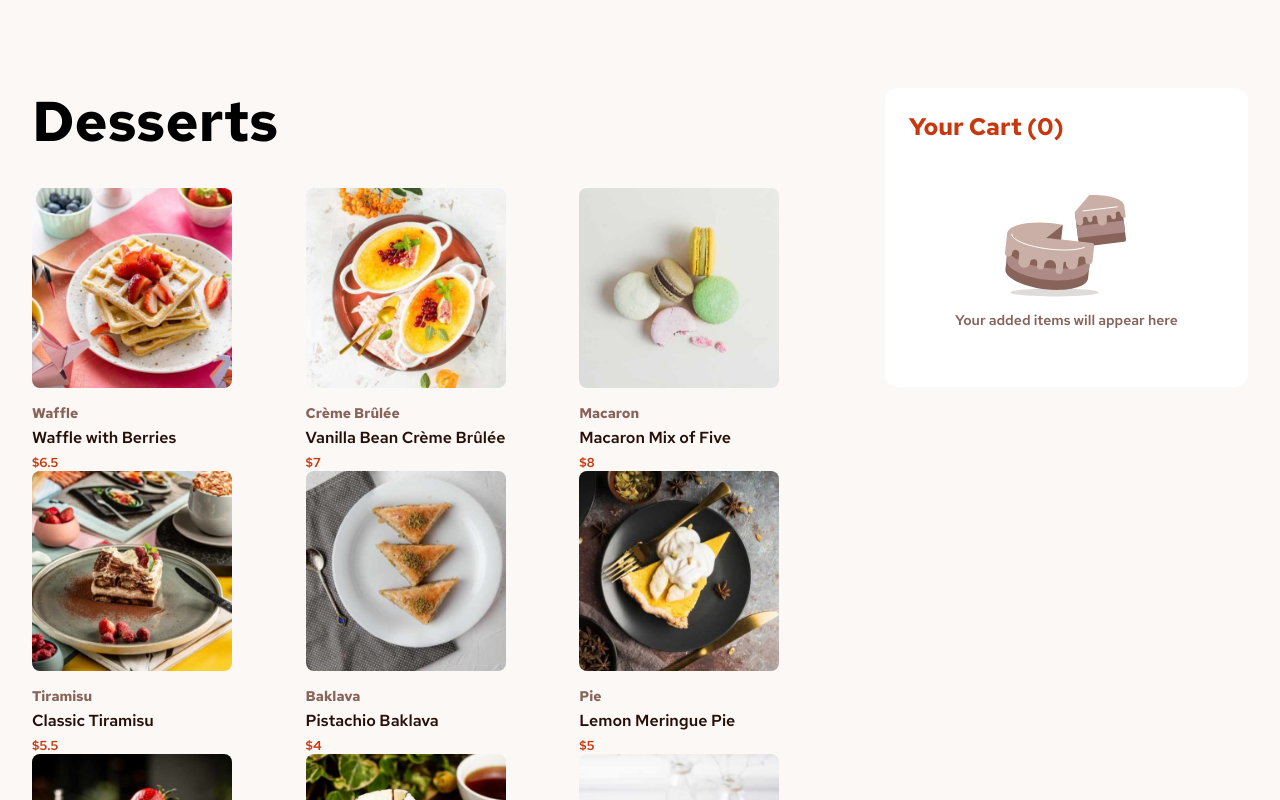
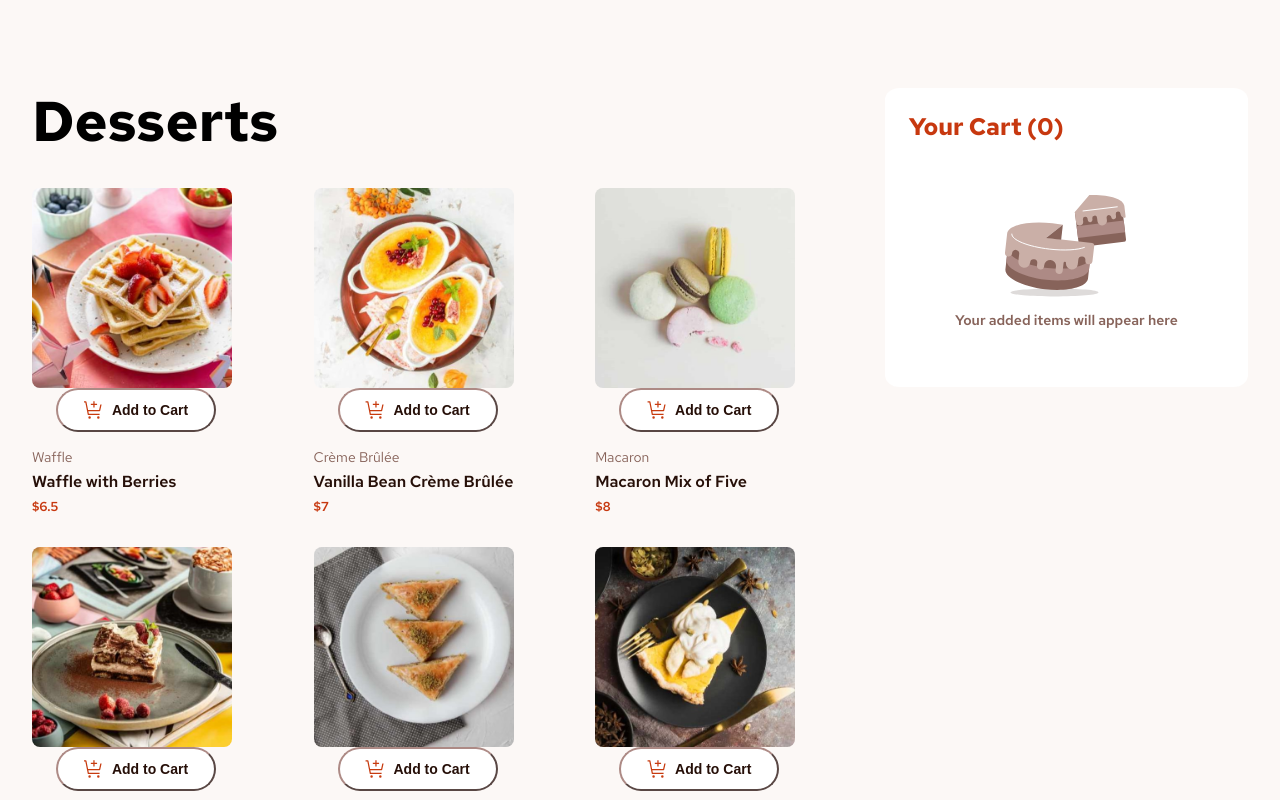
Before and after one commit to rayxonaS/products, a React (Vite) app: page / in a window 1280 px wide. Shown: the top 800 px of the page. Built offline with nearby package versions, Linux system fonts and the light colour scheme; data requests are answered from the project's data file.

Commit message:
add modal component and enhance product display with cart functionality

```diff
--- a/src/components/Modal.jsx
+++ b/src/components/Modal.jsx
@@ -1,5 +1,51 @@
 function Modal() {
-  <div>Modal</div>;
+  <div className="modal">
+    <img src="./images/icon-order-confirmed.svg" alt="" />
+    <h1>Order Confirmed</h1>
+    <p>We hope you enjoy your food</p>
+    <div>
+      <div>
+        <img src="./images/image-tiramisu-desktop.jpg" alt="" />
+        <div>
+          <h4>Classic Tiramisu</h4>
+          <ul>
+            <li>1x</li>
+            <li>@ $5.50</li>
+          </ul>
+        </div>
+        <p>$5.50</p>
+      </div>
+
+      <div>
+        <img src="./images/image-creme-brulee-desktop.jpg" alt="" />
+        <div>
+          <h4>Vanilla Bean Crème Brûlée</h4>
+          <ul>
+            <li>4x</li>
+            <li>@ $7.00</li>
+          </ul>
+        </div>
+        <p>$28.00</p>
+      </div>
+
+      <div>
+        <img src="./images/image-panna-cotta-desktop.jpg" alt="" />
+        <div>
+          <h4>Vanilla Panna Cotta</h4>
+          <ul>
+            <li>2x</li>
+            <li>@ $6.50</li>
+          </ul>
+        </div>
+        <p>$13.00</p>
+      </div>
+      <ul>
+        <p>Order Total</p>
+        <p>$46.50</p>
+      </ul>
+    </div>
+    <button>Start New Order</button>
+  </div>;
 }
 
 export default Modal;
--- a/src/components/Product.jsx
+++ b/src/components/Product.jsx
@@ -1,6 +1,6 @@
 function Product({ d }) {
   return (
-    <div>
+    <div className="product-grid">
       <div>
         <img
           className="product-image"
@@ -8,6 +8,16 @@ function Product({ d }) {
           alt={d.name}
           srcSet={`${d.image.desktop}`}
         />
+        <div className="cart-button">
+          <button className="button">
+            <img
+              className="cart-image"
+              src="./images/icon-add-to-cart.svg"
+              alt=""
+            />
+            Add to Cart
+          </button>
+        </div>
         <h1 className="category">{d.category}</h1>
         <p className="name">{d.name}</p>
         <p className="price">${d.price}</p>
--- a/src/components/ProductList.jsx
+++ b/src/components/ProductList.jsx
@@ -1,3 +1,4 @@
+import Modal from "./Modal";
 import Product from "./Product";
 
 function ProductList({ desserts, isPending }) {
@@ -11,6 +12,7 @@ function ProductList({ desserts, isPending }) {
             return <Product key={d.id} d={d} />;
           })}
       </div>
+      <Modal />
     </div>
   );
 }
--- a/src/index.css
+++ b/src/index.css
@@ -168,6 +168,7 @@ body {
   color: var(--color-rose-500);
   margin-top: 1.6rem;
   margin-bottom: 4px;
+  font-weight: 400;
 }
 
 .name {
@@ -187,4 +188,51 @@ body {
 .products-grid {
   display: grid;
   grid-template-columns: repeat(3, 1fr);
+  row-gap: 3.2rem;
+  column-gap: 2.4rem;
+
+  &:hover {
+    border-color: var(--color-red);
+  }
 }
+
+.product-grid:hover {
+  border-color: var(--color-red);
+}
+
+.cart-button {
+  align-items: center;
+  justify-content: center;
+  padding-left: 2.4rem;
+}
+
+.button {
+  display: flex;
+  align-items: center;
+  justify-content: center;
+  width: 160px;
+  height: 44px;
+  border-radius: 999px;
+  background-color: var(--color-white);
+  font-size: var(--font-size-preset-4);
+  font-weight: 600;
+  color: var(--color-rose-900);
+  gap: 8px;
+  border-color: var(--color-rose-400);
+}
+
+.cart-image {
+  width: 20px;
+  height: 20px;
+}
+
+.modal {
+  position: fixed;
+  top: 50%;
+  left: 50%;
+  transform: translate(-50%, -50%);
+  width: 592px;
+  height: 685px;
+  border-radius: 12px;
+  padding: 4rem;
+}
```
